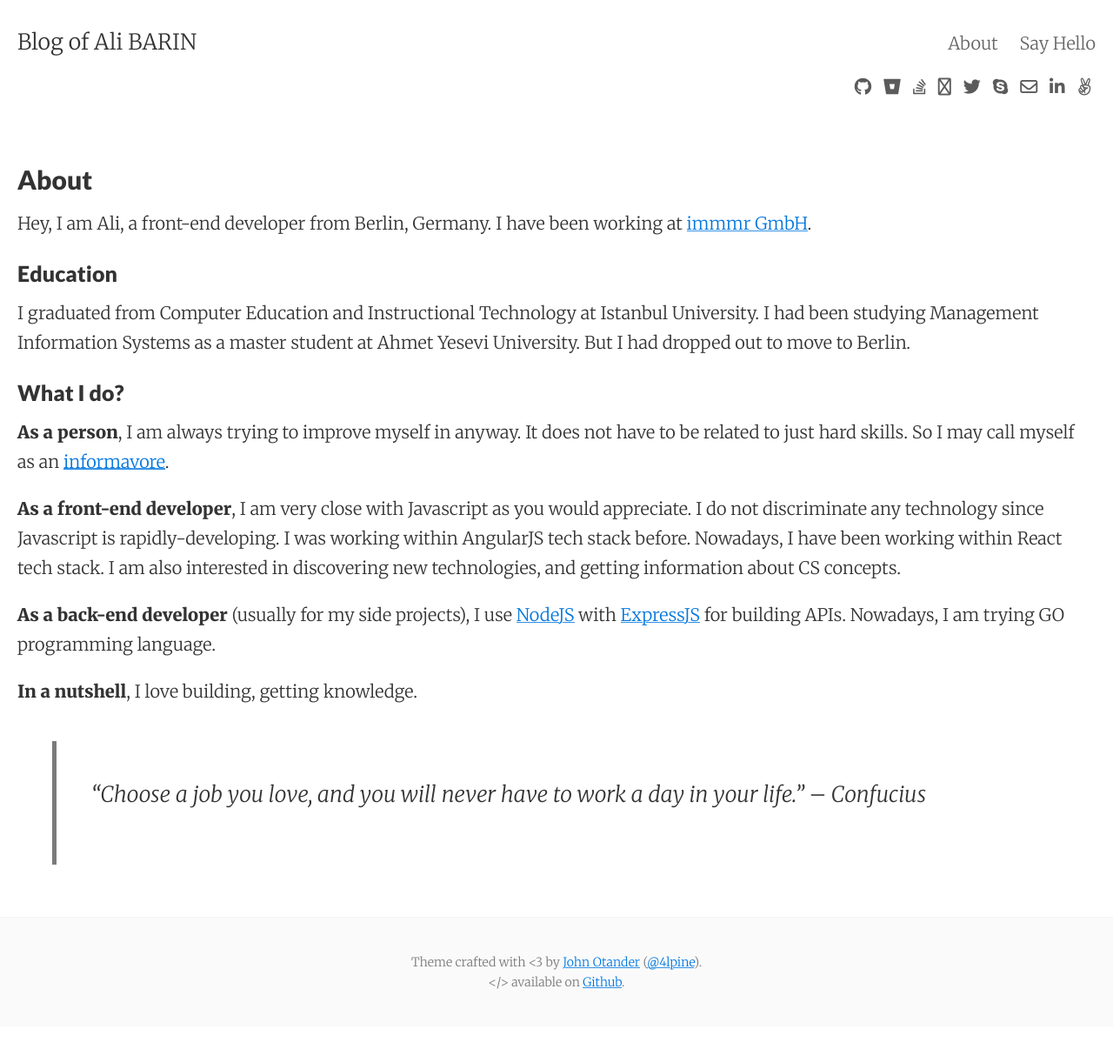
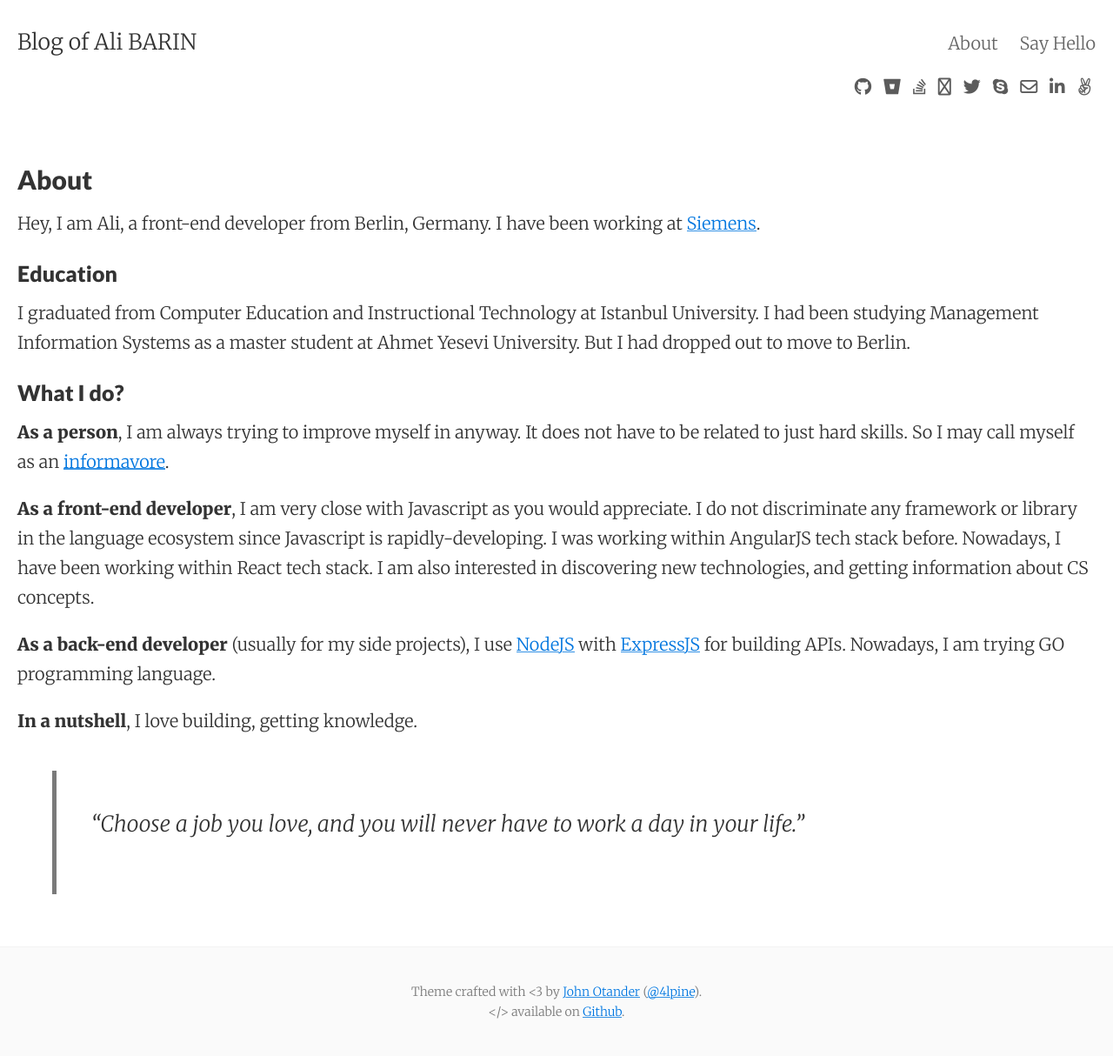
Before and after one commit to barinali/barinali.github.io, a Jekyll site: the page built from about.md, in a window 1280 px wide. Shown: the whole page at 87% size. Built offline with Jekyll 4.4.1, drawn with Linux system fonts in a browser that asks for light colours; nearby versions of some CDN libraries; comment, search, counter and statistics services are not loaded; before the commit the page ends 1180 px from its top, so only the background shows below that.

Commit message:
Update about.md

```diff
--- a/about.md
+++ b/about.md
@@ -10,7 +10,7 @@ title: About
 tags: about
 ---
 
-Hey, I am Ali, a front-end developer from Berlin, Germany. I have been working at [immmr GmbH](https://immmr.com).
+Hey, I am Ali, a front-end developer from Berlin, Germany. I have been working at [Siemens](https://siemens.com).
 
 ### Education
 
@@ -20,10 +20,10 @@ I graduated from Computer Education and Instructional Technology at Istanbul Uni
 
 __As a person__, I am always trying to improve myself in anyway. It does not have to be related to just hard skills. So I may call myself as an [informavore](https://en.wikipedia.org/wiki/Informavore).
 
-__As a front-end developer__, I am very close with Javascript as you would appreciate. I do not discriminate any technology since Javascript is rapidly-developing. I was working within AngularJS tech stack before. Nowadays, I have been working within React tech stack. I am also interested in discovering new technologies, and getting information about CS concepts.
+__As a front-end developer__, I am very close with Javascript as you would appreciate. I do not discriminate any framework or library in the language ecosystem since Javascript is rapidly-developing. I was working within AngularJS tech stack before. Nowadays, I have been working within React tech stack. I am also interested in discovering new technologies, and getting information about CS concepts.
 
 __As a back-end developer__ (usually for my side projects), I use [NodeJS](https://github.com/nodejs/node) with [ExpressJS](https://github.com/expressjs/express) for building APIs. Nowadays, I am trying GO programming language.
 
 __In a nutshell__, I love building, getting knowledge.
 
-> "Choose a job you love, and you will never have to work a day in your life." – Confucius
+> "Choose a job you love, and you will never have to work a day in your life."
```
